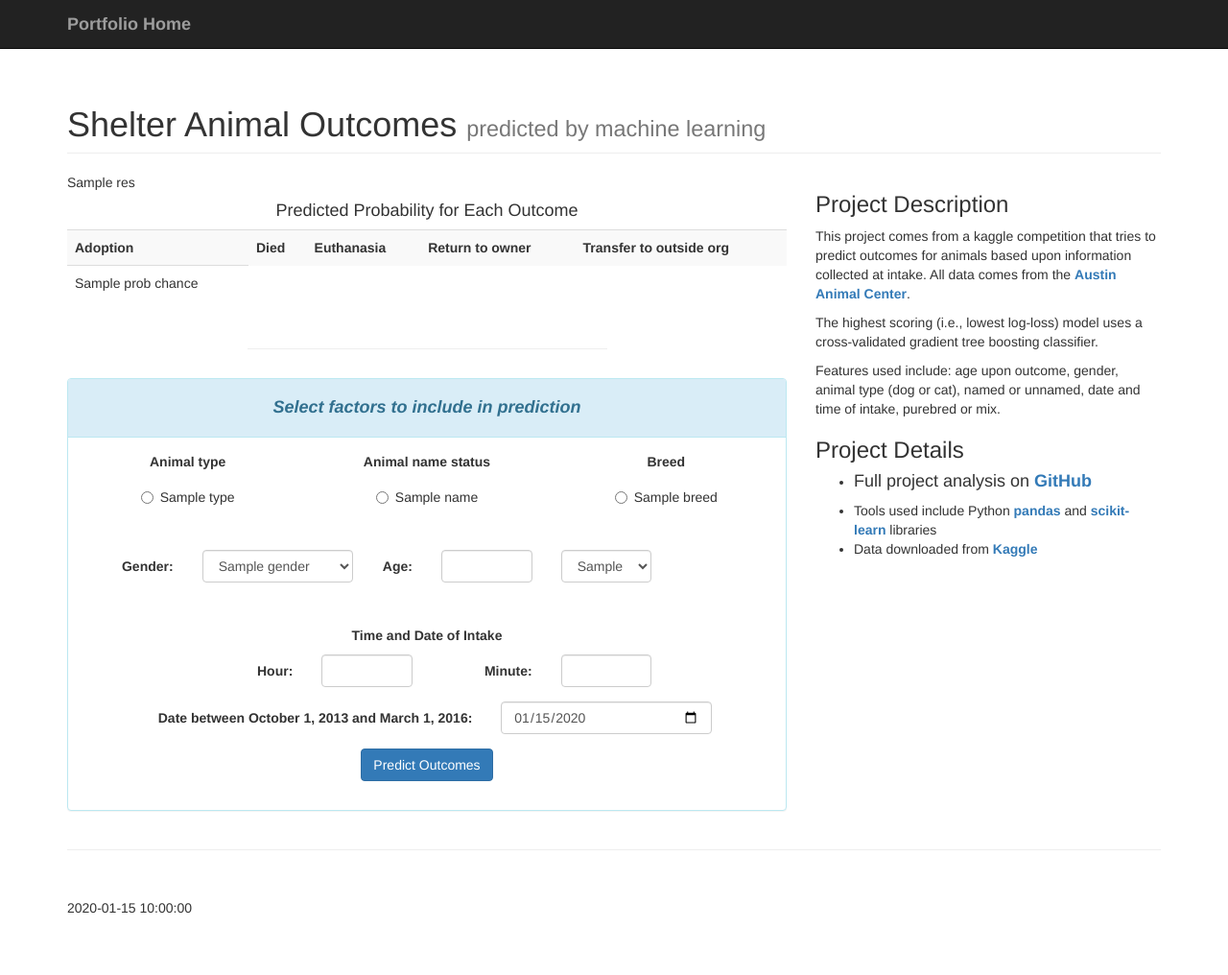
After one commit to dbricare/bricdatascience, a Flask app: template bricdatascience/templates/shelteranimals.html in a window 1280 px wide. The commit adds this page. Shown: the whole page at 96% size. Run offline with Flask 2, Linux system fonts and the light colour scheme; the template is opened without the code that fills it: most values are stand-ins (such as "Sample title", 1, 10 or a date in 2020); parts of the project's set-up code (start-up, migrations or seed data) failed here and were passed over; some libraries are stand-ins or nearby versions.

Commit message:
add shelter animals

```diff
--- a/bricdatascience/static/css/portfolio-item.css
+++ b/bricdatascience/static/css/portfolio-item.css
@@ -47,3 +47,52 @@ a {
 #slider3textmax {
     width: 100px;
 }
+
+.sep {
+    width: 50%;
+    text-align: center;
+    padding-top: 20px;
+    padding-bottom: 10px;
+    margin: auto;
+    vertical-align: center;
+}
+
+.fade {
+    opacity:1;
+    animation: fadein 1s;
+    -moz-animation: fadein 1s; /* Firefox */
+    -webkit-animation: fadein 1s; /* Safari and Chrome */
+    -o-animation: fadein 1s; /* Opera */
+}
+@keyframes fadein {
+    from {
+        opacity:0;
+    }
+    to {
+        opacity:1;
+    }
+}
+@-moz-keyframes fadein { /* Firefox */
+    from {
+        opacity:0;
+    }
+    to {
+        opacity:1;
+    }
+}
+@-webkit-keyframes fadein { /* Safari and Chrome */
+    from {
+        opacity:0;
+    }
+    to {
+        opacity:1;
+    }
+}
+@-o-keyframes fadein { /* Opera */
+    from {
+        opacity:0;
+    }
+    to {
+        opacity: 1;
+    }
+}
--- /dev/null
+++ b/bricdatascience/templates/shelteranimals.html
@@ -0,0 +1,271 @@
+<!DOCTYPE html>
+<html lang="en">
+
+<head>
+
+    <meta charset="utf-8">
+    <meta http-equiv="X-UA-Compatible" content="IE=edge">
+    <meta name="viewport" content="width=device-width, initial-scale=1">
+    <meta name="description" content="">
+    <meta name="author" content="">
+
+    <title>Shelter Animal Outcomes</title>
+
+    <!-- Bootstrap Core CSS -->
+    <link href="{{ url_for('static',filename='css/bootstrap.min.css') }}"
+    rel="stylesheet">
+
+    <!-- Custom CSS -->
+    <link href="{{ url_for('static',filename='css/portfolio-item.css') }}"
+    rel="stylesheet">
+
+    <!-- HTML5 Shim and Respond.js IE8 support of HTML5 elements and media queries -->
+    <!-- WARNING: Respond.js doesn't work if you view the page via file:// -->
+    <!--[if lt IE 9]>
+        <script src="https://oss.maxcdn.com/libs/html5shiv/3.7.0/html5shiv.js"></script>
+        <script src="https://oss.maxcdn.com/libs/respond.js/1.4.2/respond.min.js"></script>
+    <![endif]-->
+
+</head>
+
+<body>
+
+    <!-- Navigation -->
+    <nav class="navbar navbar-inverse navbar-fixed-top" role="navigation">
+        <div class="container">
+            <!-- Brand and toggle get grouped for better mobile display -->
+            <div class="navbar-header">
+                <button type="button" class="navbar-toggle" data-toggle="collapse" data-target="#bs-example-navbar-collapse-1">
+                    <span class="sr-only">Toggle navigation</span>
+                    <span class="icon-bar"></span>
+                    <span class="icon-bar"></span>
+                    <span class="icon-bar"></span>
+                </button>
+                <a class="navbar-brand" href="{{ url_for('index') }}">Portfolio Home</a>
+            </div>
+            <!-- Collect the nav links, forms, and other content for toggling -->
+            <div class="collapse navbar-collapse" id="bs-example-navbar-collapse-1">
+<!--
+                <ul class="nav navbar-nav">
+                    <li>
+                        <a href="{{ url_for('earncost') }}">Earnings</a>
+                    </li>
+                    <li>
+                        <a href="{{ url_for('rankings') }}">Rankings</a>
+                    </li>
+                </ul>
+ -->
+            </div>
+            <!-- /.navbar-collapse -->
+        </div>
+        <!-- /.container -->
+    </nav>
+
+    <!-- Page Content -->
+    <div class="container">
+
+        <!-- Portfolio Item Heading -->
+        <div class="row">
+            <div class="col-lg-12">
+                <h1 class="page-header">Shelter Animal Outcomes
+                    <small>predicted by machine learning</small>
+                </h1>
+            </div>
+        </div>
+        <!-- /.row -->
+
+      <!-- Portfolio Item Row -->
+      <div class="row">
+        <div class="col-md-8">
+            <p>{{ res }}</p>
+            <h4 class="text-center">Predicted Probability for Each Outcome</h4>
+            <table class="table table-striped">
+            <tr>
+              <th>Adoption</th>
+              <th>Died</th>
+              <th>Euthanasia</th>
+              <th>Return to owner</th>
+              <th>Transfer to outside org</th>
+            </tr>
+            <tr>
+              {% for prob in probs %}
+                <td class="fade">{{ prob }} chance</td>
+              {% endfor %}
+            </tr>
+            </table>
+            <p>&nbsp;</p>
+            <hr class="sep">
+          <div class="panel panel-info">
+          <div class="panel-heading text-center"><h4><b><i>Select factors to include in prediction</i></b></h4>
+          </div>
+          <div class="panel-body">
+            <form role="form" method="post" action="shelteranimals"
+            class="form-horizontal">
+                <div class="form-group text-center">
+                    <!-- <div class="col-sm-1"></div> -->
+                    <div class="col-sm-4">
+                      <p><b>Animal type</b></p>
+                      {% for type in types %}
+                        {% if type==seltype %}
+                          <label class="radio-inline">
+                          <input type="radio" name="type"
+                          value="{{ type }}" checked>{{ type }}</label>
+                        {% else %}
+                          <label class="radio-inline">
+                          <input type="radio" name="type"
+                          value="{{ type }}">{{ type }}</label>
+                        {% endif %}
+                      {% endfor %}
+                    </div>
+                    <div class="col-sm-4">
+                      <p><b>Animal name status</b></p>
+                      {% for name in names %}
+                        {% if name==selname %}
+                          <label class="radio-inline">
+                          <input type="radio" name="named"
+                          value="{{ name }}" checked>{{ name }}</label>
+                        {% else %}
+                          <label class="radio-inline">
+                          <input type="radio" name="named"
+                          value="{{ name }}">{{ name }}</label>
+                        {% endif %}
+                      {% endfor %}
+                    </div>
+                    <div class="col-sm-4">
+                      <p><b>Breed</b></p>
+                      {% for breed in breeds %}
+                        {% if breed==selbreed %}
+                          <label class="radio-inline">
+                          <input type="radio" name="breed"
+                          value="{{ breed }}" checked>{{ breed }}</label>
+                        {% else %}
+                          <label class="radio-inline">
+                          <input type="radio" name="breed"
+                          value="{{ breed }}">{{ breed }}</label>
+                        {% endif %}
+                      {% endfor %}
+                    </div>
+                </div>
+                <p>&nbsp;</p>
+                <div class="form-group">
+                    <label for="gender" class="control-label col-sm-2">Gender: </label>
+                    <div class="col-sm-3">
+                      <select name="gender" id="gender" class="form-control">
+                      {% for gender in genders %}
+                        {% if gender==selgender %}
+                          <option value="{{ gender }}" selected>{{ gender }}</option>
+                        {% else %}
+                          <option value="{{ gender }}">{{ gender }}</option>
+                        {% endif %}
+                      {% endfor %}
+                      </select>
+                    </div>
+                    <label for="age" class="control-label col-sm-1">Age: </label>
+                    <div class="col-sm-2">
+                      <input type="number" name="age" min="0" id="age"
+                      value="{{ selagenum }}" class="form-control">
+                    </div>
+                    <div class="col-sm-2">
+                    <select name="ageunit" value="{{ selageunit }}" id="age"
+                      class="form-control">
+                      {% for ageunit in ageunits %}
+                        {% if ageunit==selageunit %}
+                          <option selected>{{ ageunit }}</option>
+                        {% else %}
+                          <option>{{ ageunit }}</option>
+                        {% endif %}
+                      {% endfor %}
+                    </select>
+                    </div>
+                </div>
+                <p>&nbsp;</p>
+                <p class="text-center"><b>Time and Date of Intake</b></p>
+                <div class="form-group">
+                  <label for="hour" class="control-label col-sm-4">Hour: </label>
+                  <div class="col-sm-2">
+                    <input type="number" name="hour" min="0" max="23" id="hour"
+                    value="{{ selhour }}" class="form-control">
+                  </div>
+                  <label for="minute" class="control-label col-sm-2">Minute: </label>
+                  <div class="col-sm-2">
+                    <input type="number" name="minute" min="0" max="59" id="minute"
+                    value="{{ selmin }}" class="form-control">
+                  </div>
+                </div>
+                <div class="form-group">
+                  <label for="date" class="control-label col-sm-7">Date between
+                  October 1, 2013 and March 1, 2016:</label>
+                  <div class="col-sm-4">
+                    <input type="date" name="date" min="2013-10-01" max="2016-03-01"
+                    value="{{ seldate }}" class="form-control">
+                  </div>
+                </div>
+                <div class="form-group text-center">
+                  <button class="btn btn-primary btn-md">Predict Outcomes</button>
+                </div>
+                <!-- Form group -->
+            </form>
+            </div>
+            <!-- Panel body -->
+            </div>
+            <!-- Panel group -->
+        </div>
+        <div class="col-md-4">
+                <h3>Project Description</h3>
+                <p>This project comes from a kaggle competition that tries to predict outcomes for animals based upon information collected at intake. All data comes from the <a href="http://www.austintexas.gov/department/animal-services">Austin Animal Center</a>.</p>
+                <p>The highest scoring (i.e., lowest log-loss) model uses a cross-validated gradient tree boosting classifier.</p>
+                <p>Features used include: age upon outcome, gender, animal type (dog or cat), named or unnamed, date and time of intake, purebred or mix.</p>
+                <h3>Project Details</h3>
+                <ul>
+                    <li><h4>Full project analysis on <a href="http://github.com/dbricare/ShelterAnimalOutcomes">GitHub</a></h4></li>
+                    <li>Tools used include Python <a href="http://pandas.pydata.org">pandas</a> and <a href="http://scikit-learn.org/stable/index.html">scikit-learn</a> libraries</li>
+                    <li>Data downloaded from <a href="https://www.kaggle.com/c/shelter-animal-outcomes/">Kaggle</a></li>
+                </ul>
+            </div>
+
+        </div>
+        <!-- /.row -->
+
+        <!-- Related Projects Row -->
+<!--
+        <div class="row">
+            <div class="col-lg-12">
+                <h3 class="page-header">Related Projects</h3>
+            </div>
+            <div class="col-sm-3 col-xs-6">
+              <div class="jumbotron text-center related">
+                <h4><a href="{{ url_for('earncost') }}">U.S. University Tuition Cost and Alumni Earnings</a></h4>
+              </div>
+            </div>
+            <div class="col-sm-3 col-xs-6">
+              <div class="jumbotron text-center related">
+                <h4><a href="{{ url_for('rankings') }}">U.S. University Rankings by Foreign Orgs</a></h4>
+              </div>
+            </div>
+        </div>
+ -->
+        <!-- /.row -->
+        <hr>
+        <!-- Footer -->
+        <footer>
+            <div class="row">
+                <div class="col-lg-12">
+                    <p>{{ updated }}</p>
+                </div>
+            </div>
+            <!-- /.row -->
+        </footer>
+
+    </div>
+    <!-- /.container -->
+
+    <!-- jQuery -->
+    <script src="{{ url_for('static',filename='js/jquery.js') }}"></script>
+
+    <!-- Bootstrap Core JavaScript -->
+    <script src="{{ url_for('static',filename='js/bootstrap.min.js') }}"></script>
+
+
+</body>
+
+</html>
```
Also changed, not shown: bricdatascience/models.py (+103 -3 lines), bricdatascience/templates/index.html (+19 -67 lines), bricdatascience/views.py (+49 -2 lines), bricdatascience/static/img/pet.jpg (added), 2 other files.
